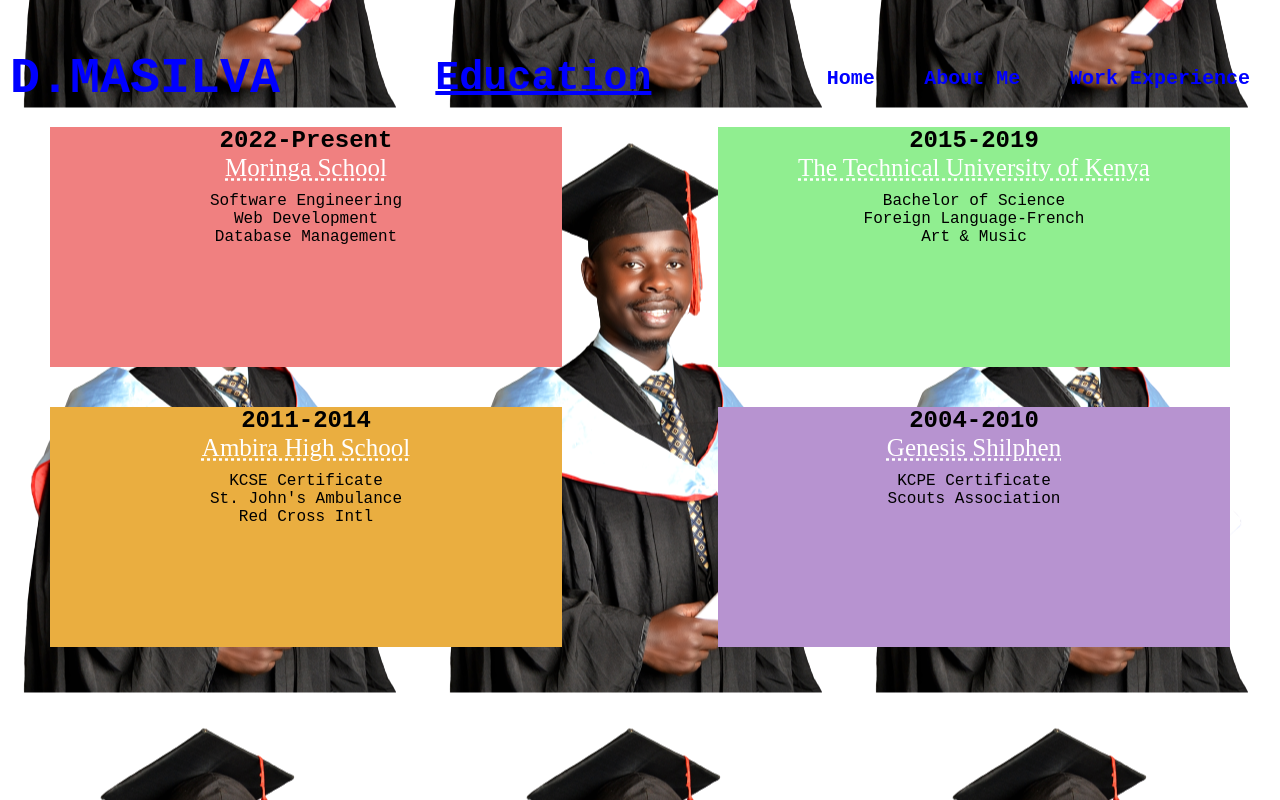
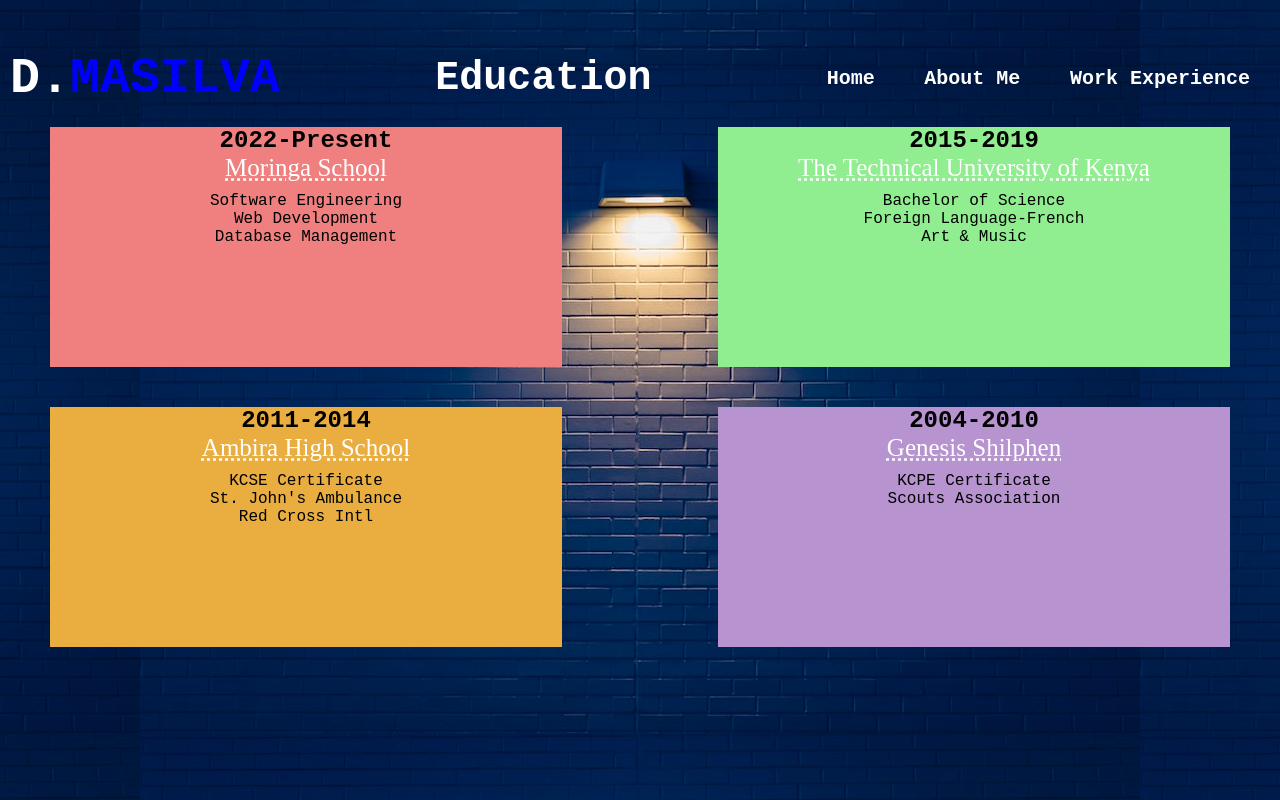
Before and after one commit to DMasilva/project-phase-0, a plain HTML site: page education.html in a window 1280 px wide. Drawn offline with Linux system fonts and the light colour scheme.

Commit message:
Completed Assignment

```diff
--- a/css/style.css
+++ b/css/style.css
@@ -133,7 +133,7 @@
    height: 100vh;
    width: 100%;
    background-image: linear-gradient(rgba(0,0,0,5), rgba(0,0,0,5));
-   background-image: url(../images/graduation.png);
+   background-image: url(../images/light.jpeg);
    /* background-size: 50%; */
    background-position:center;
    /* background-color:blue; */
@@ -210,25 +210,25 @@
    text-align: none;
 }
 
-#homes, #blue, #educate{
+/* #homes, #blue, #educate{
    color: blue;
-}
+} */
 
 .white{
    color: white;
    font-size: 40px;
-   text-decoration: underline solid white;
+   /* text-decoration: underline solid white; */
 }
 
-#educate{
+/* #educate{
    text-decoration: underline solid blue;
-}
+} */
 
 .change{
-   color: blue;
+   color: white;
 }
 .change:hover{
-   color: rgba(0,0,0,5);
+   color: aqua;
    transition: .2s;
 }
 
@@ -367,6 +367,11 @@
    text-align: none;
    margin left: 5px;
 }
+
+.solar ul li{
+   color: pink;
+}
+
 .work{
    height: 100vh;
    width: 100%;
```
Also changed, not shown: index.html (+1 -0 lines), images/light.jpeg (added), 1 other file.
